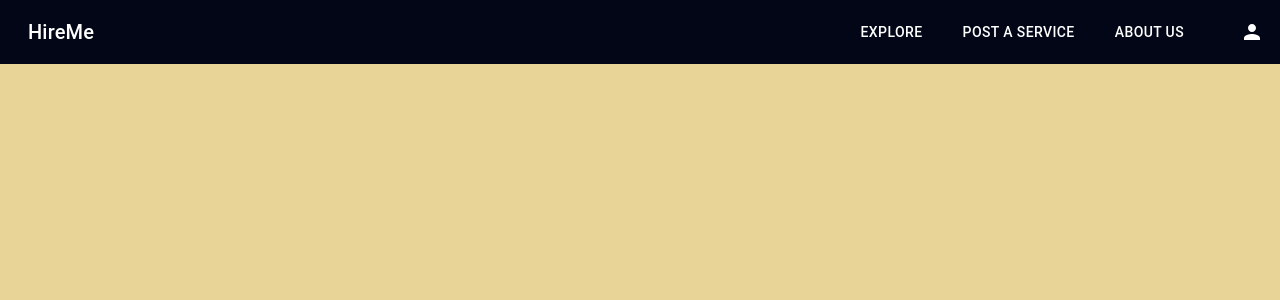
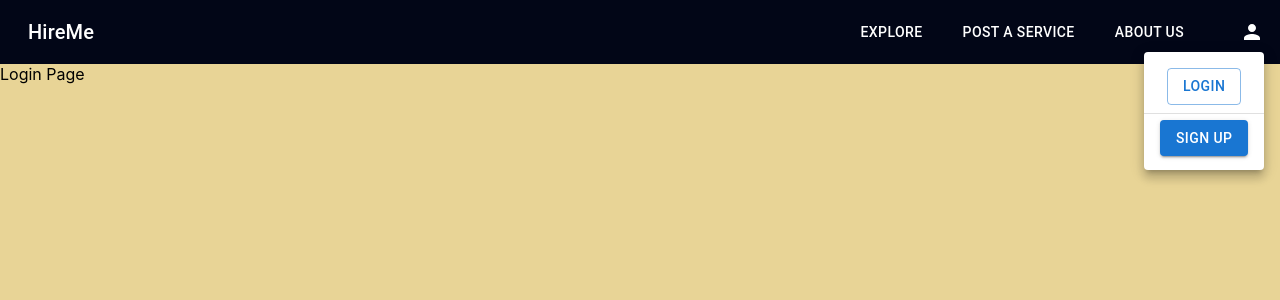
Before and after one commit to RyanTan182/devsoc_blueprint_hackathon_2024_frontend, a React (Create React App) app: page /login in a window 1280 px wide. Both pictures are taken after a click on the button 1252 px from the left and 32 px from the top of the page. Shown: the top 300 px of the page. Built offline with nearby package versions, Linux system fonts and the light colour scheme.

Commit message:
Fix redux bug

```diff
--- a/package.json
+++ b/package.json
@@ -9,6 +9,7 @@
     "@mui/icons-material": "^6.1.3",
     "@mui/material": "^6.1.3",
     "@mui/styled-engine-sc": "^6.1.3",
+    "@reduxjs/toolkit": "^2.3.0",
     "@testing-library/jest-dom": "^5.17.0",
     "@testing-library/react": "^13.4.0",
     "@testing-library/user-event": "^13.5.0",
--- a/src/App.js
+++ b/src/App.js
@@ -2,22 +2,37 @@ import './App.css';
 import WelcomePage from './components/WelcomePage/WelcomePage';
 import { BrowserRouter as Router, Route, Routes } from 'react-router-dom';
 import Navbar from './Navbar/Navbar';
+import { Provider } from 'react-redux';
 import Header from './components/common/navbar/Header';
 import ProductPage from './components/ProductPage/ProductPage';
 import CreateProductPage from './pages/CreateProductPage';
+import GetOrderDetailPage from './pages/OrderDetailPage';
+import GetOrderHistoriesPage from './pages/OrderHistoriesPage';
+import MyProfilePage from './pages/MyProfilePage';
+import LoginPage from './pages/LoginPage';
+import GetProductDetailPage from './pages/GetProductDetailPage';
+import store from './store';
+
 
 function App() {
   return (
+    <Provider store={store}>
         <Router>
           <div className="App">
           <Header />
             <Routes>
               <Route path="/" element={<WelcomePage />} />
-            <Route path="/products" element={<ProductPage />} />
+              <Route path="/search" element={<ProductPage />} />
               <Route path="/createproducts" element={<CreateProductPage />} />
+              <Route path="/product/:productid" element={<GetProductDetailPage />} />
+              <Route path="/login" element={<LoginPage />} />
+              <Route path="/profile/:accountid" element={<MyProfilePage />} />
+              <Route path="/order" element={<GetOrderHistoriesPage />} />
+              <Route path="/order/:orderid" element={<GetOrderDetailPage />} />
             </Routes>
         </div>
         </Router>
+    </Provider>
   );
 }
 
--- a/src/components/common/navbar/Header.js
+++ b/src/components/common/navbar/Header.js
@@ -2,17 +2,62 @@ import Toolbar from "@mui/material/Toolbar";
 import Stack from '@mui/material/Stack';
 import Button from '@mui/material/Button';
 import { useNavigate } from "react-router-dom";
-import { IconButton } from "@mui/material";
+import { IconButton, Menu, MenuItem } from "@mui/material";
 import PersonIcon from '@mui/icons-material/Person';
 import Typography from '@mui/material/Typography';
+import { Fragment, useState } from "react";
+import { useDispatch } from "react-redux";
+import axios from "axios";
+import { LOGOUT_API } from "../../../requests/requestConfig";
+import { authActions } from "../../../store/authSlice";
+import { userActions } from "../../../store/userSlice";
 
 
-export default function Header() {
+export default function Header(props) {
+    const { username, isAuthenticated } = props;
     const navigate = useNavigate();
+    const dispatch = useDispatch();
     // const p = useColorModeValue(palette.light, palette.dark);
     // const { colorMode, toggleColorMode } = useColorMode();
 
     // const height = "45pt";
+
+    const [anchorEl, setAnchorEl] = useState(null);
+    const open = Boolean(anchorEl);
+
+    const handleClick = (event) => {
+        setAnchorEl(event.currentTarget);
+    };
+
+    const handleClose = () => {
+        setAnchorEl(null);
+    };
+
+    const handleSignOut = async() => {
+        try {
+            const res = await axios.post(LOGOUT_API);
+
+            if (res.status === 200) {
+                // dispatch(snackbarActions.setSnackbarState({
+                //     open: true,
+                //     type: "success",
+                //     message: "Successfully logged out."
+                // }))
+
+                dispatch(authActions.logout());
+
+                dispatch(userActions.reinitialize());
+
+                navigate("/");
+            }
+        } catch(err) {
+            // dispatch(snackbarActions.setSnackbarState({
+            //     open: true ,
+            //     type: "error",
+            //     message: "Oops... Something went wrong."
+            // }))
+        }
+    };
 
     return (
         <Toolbar
@@ -59,21 +104,82 @@ export default function Header() {
             </Stack>
 
             <div>
-                {/* <IconButton color="inherit">
-                    <SearchIcon />
-                </IconButton>
-                <IconButton color="inherit">
-                    <NotificationsIcon />
-                </IconButton>
-                <IconButton color="inherit">
-                    <AccountCircle />
-                </IconButton> */}
-
-
-
-                <IconButton>
+                <IconButton
+                    className="normal-case text-white h-56px flex-none"
+                    id="basic-button"
+                    aria-controls={open ? 'basic-menu' : undefined}
+                    aria-haspopup="true"
+                    aria-expanded={open ? 'true' : undefined}
+                    onClick={handleClick}
+                >
                     <PersonIcon className="text-white"/>
                 </IconButton>
+
+                <Menu
+                    id="basic-menu"
+                    anchorEl={anchorEl}
+                    open={open}
+                    onClose={handleClose}
+                    MenuListProps={{
+                        'aria-labelledby': 'basic-button',
+                    }}
+                >
+
+                    {isAuthenticated ?
+                        <MenuItem
+                            onClick={handleClose}
+                            sx={{
+                                justifyContent: "center",
+                                "&:hover": {
+                                    backgroundColor: "white"
+                                },
+                                py: 1
+                            }}
+                            divider={isAuthenticated ? false : true}
+                            disableRipple
+                        >
+                            <Button variant="outlined" onClick={handleSignOut}>
+                                Sign out
+                            </Button>
+                        </MenuItem> :
+
+                        <MenuItem
+                            onClick={handleClose}
+                            sx={{
+                                justifyContent: "center",
+                                "&:hover": {
+                                    backgroundColor: "white"
+                                },
+                                py: 1
+                            }}
+                            divider={isAuthenticated ? false : true}
+                            disableRipple
+                        >
+                            <Button variant="outlined" >
+                                Login
+                            </Button>
+                        </MenuItem>
+                    }
+
+                    {!isAuthenticated &&
+                        <Fragment>
+                            <MenuItem
+                                onClick={handleClose}
+                                sx={{
+                                    justifyContent: "center",
+                                    "&:hover": {
+                                        backgroundColor: "white"
+                                    }
+                                }}
+                                disableRipple
+                            >
+                                <Button variant="contained" >
+                                    Sign Up
+                                </Button>
+                            </MenuItem>
+                        </Fragment>
+                    }
+                </Menu>
             </div>
         </Toolbar>
         // <Toolbar
--- a/src/pages/LoginPage.js
+++ b/src/pages/LoginPage.js
@@ -1,6 +1,6 @@
 import React, { useState } from 'react';
 import { useDispatch } from "react-redux";
-import { useHistory } from 'react-router-dom';
+import { useNavigate } from 'react-router-dom';
 
 import axios from 'axios';
 
@@ -24,7 +24,7 @@ export default function LoginPage() {
 
     const [ isSubmitting, setIsSubmitting ] = useState(false);
 
-    const history = useHistory();
+    const navigate = useNavigate();
 
     const handleSubmitLoginForm = async (values, actions) => {
         actions.setSubmitting(false);
@@ -53,7 +53,7 @@ export default function LoginPage() {
             //     message: "Successfully logged in."
             // }));
 
-            history.go(-1);
+            navigate(-1);
 
         } catch(err) {
             // dispatch(snackbarActions.setSnackbarState({
--- /dev/null
+++ b/src/store/index.js
@@ -0,0 +1,12 @@
+import { configureStore } from "@reduxjs/toolkit";
+import authReducer from "./authSlice";
+import userReducer from "./userSlice";
+
+const store = configureStore({
+    reducer: {
+        auth: authReducer,
+        user: userReducer,
+    }
+});
+
+export default store;
```
Also changed, not shown: 1 other file (tests, documents, lock files or other folders). Lines whose indentation alone changed are shown as unchanged.
